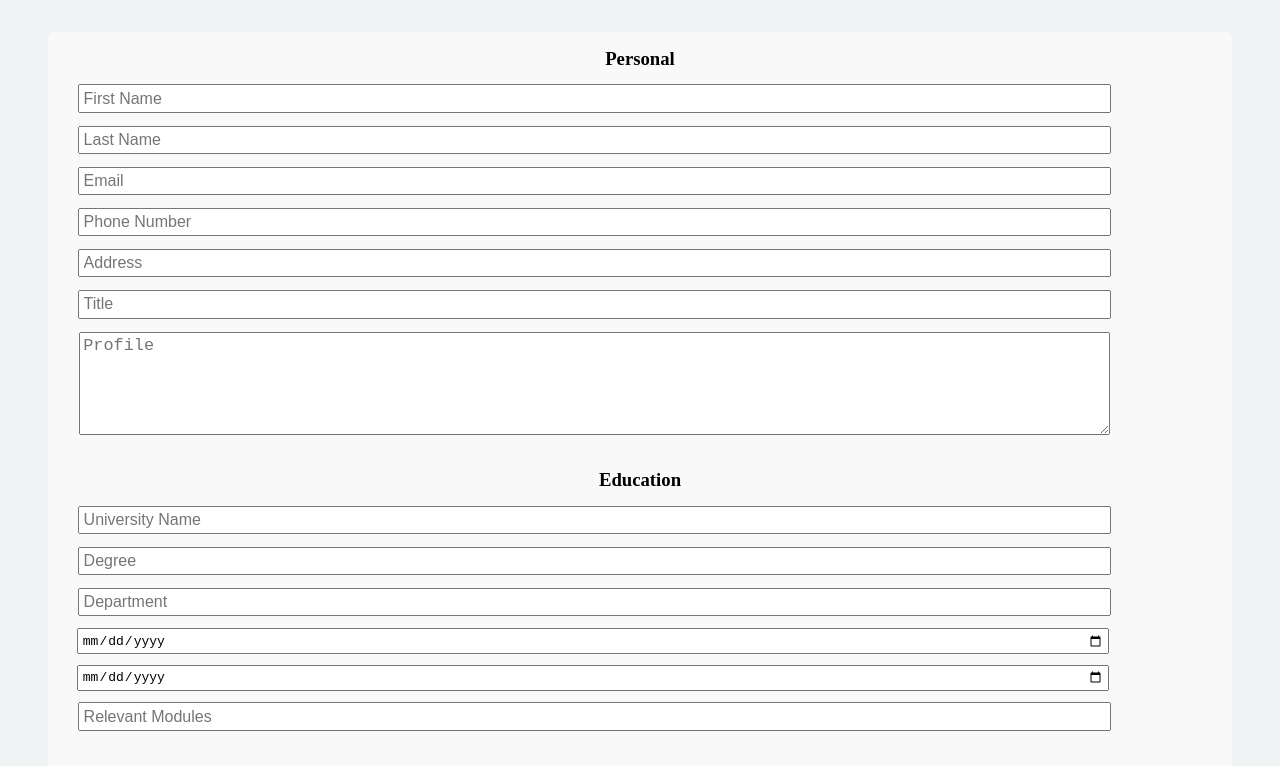
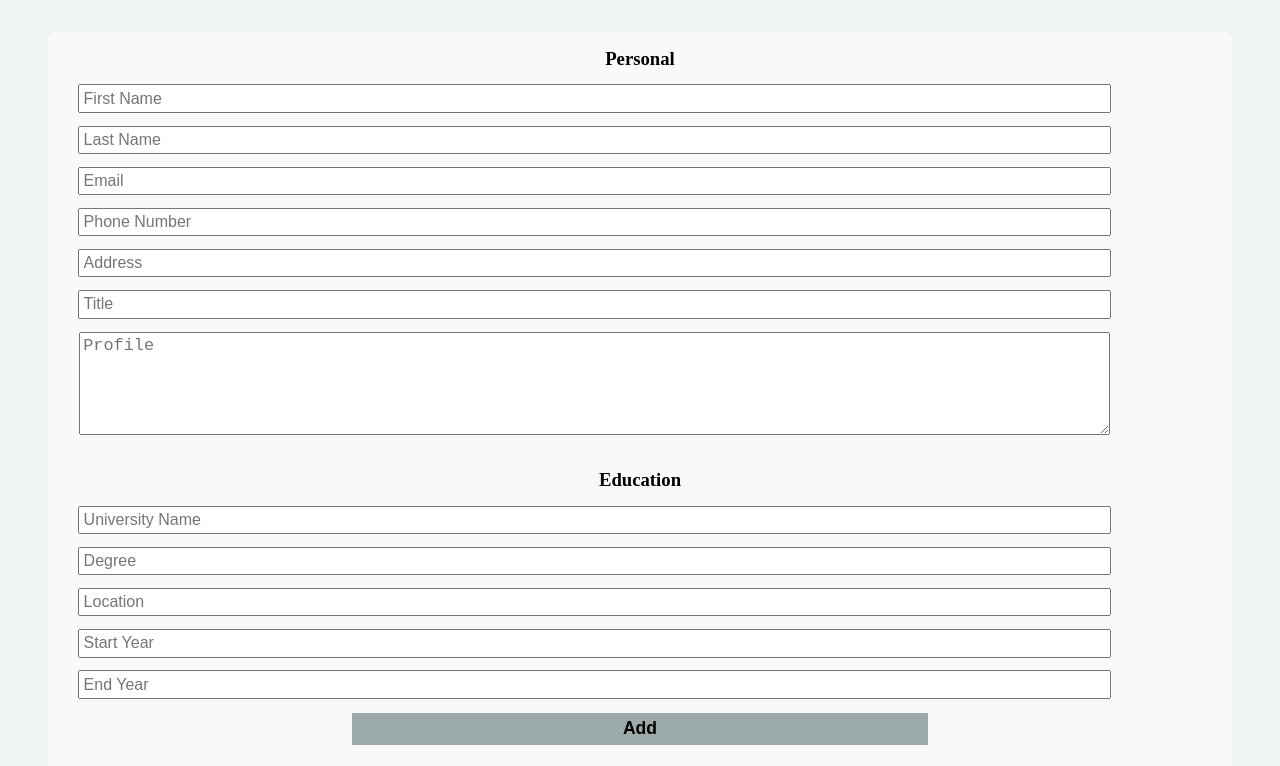
Before and after one commit to Dayo-Akinsola/cv-project, a React (Create React App) app: page / in a window 1280 px wide. Shown: the top 766 px of the page. Built offline with nearby package versions, Linux system fonts and the light colour scheme.

Commit message:
implemented dynamic cv creation for education section

```diff
--- a/src/components/forms/EducationForm.js
+++ b/src/components/forms/EducationForm.js
@@ -2,22 +2,52 @@ import React, { Component} from 'react';
 import SectionHeading from './SectionHeading';
 
 class EducationForm extends Component {
-  constructor() {
-    super()
-  }
 
   render() {
+    const { educationFormState, handleInputChange, addForm } = this.props;
     return (
       <div className='section section--education'>
         <SectionHeading headingTextContent='Education' />
         <form className='form form--education'>
-          <input type='text' placeholder='University Name' className='form__input form__input--university-name' />
-          <input type='text' placeholder='Degree' className='form__input form__input--degree' />
-          <input type='text' placeholder='Department' className='form__input form__input--department' />
-          <input type='date' placeholder='Start Date' className='form__input form__input--start-date' />
-          <input type='date' placeholder='End Date' className='form__input form__input--end-date' />
-          <input type='text' placeholder='Relevant Modules' className='form__input form__input--relevant-modules' />
+          <input
+            name='uniname'
+            value={educationFormState.uniname}
+            onChange={(event) => handleInputChange(event, educationFormState.id)}
+            placeholder='University Name'
+            className='form__input form__input--university-name'
+          />
+          <input
+            name='degree'
+            value={educationFormState.degree}
+            onChange={handleInputChange}
+            placeholder='Degree'
+            className='form__input form__input--degree'
+          />
+          <input
+            name='location'
+            value={educationFormState.location}
+            onChange={handleInputChange}
+            placeholder='Location'
+            className='form__input form__input--location'
+          />
+          <input
+            name='start'
+            value={educationFormState.start}
+            onChange={handleInputChange}
+            placeholder='Start Year'
+            className='form__input form__input--start-date'
+          />
+          <input
+            name='end'
+            value={educationFormState.end}
+            onChange={handleInputChange}
+            placeholder='End Year'
+            className='form__input form__input--end-date'
+          />
         </form>
+        <div className="section add-btn-container">
+          <button onClick={addForm} className="section__add-education-btn btn">Add</button>
+        </div>
       </div>
 
     )
```
